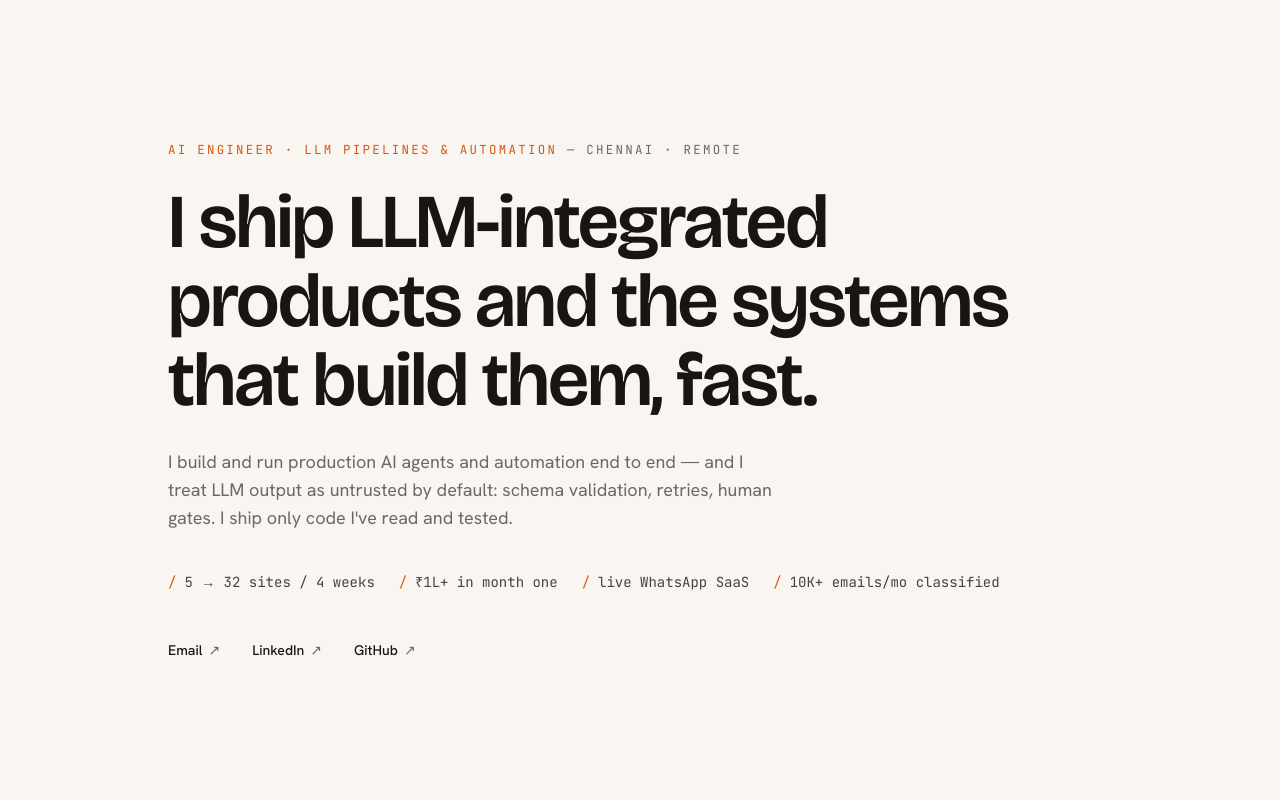
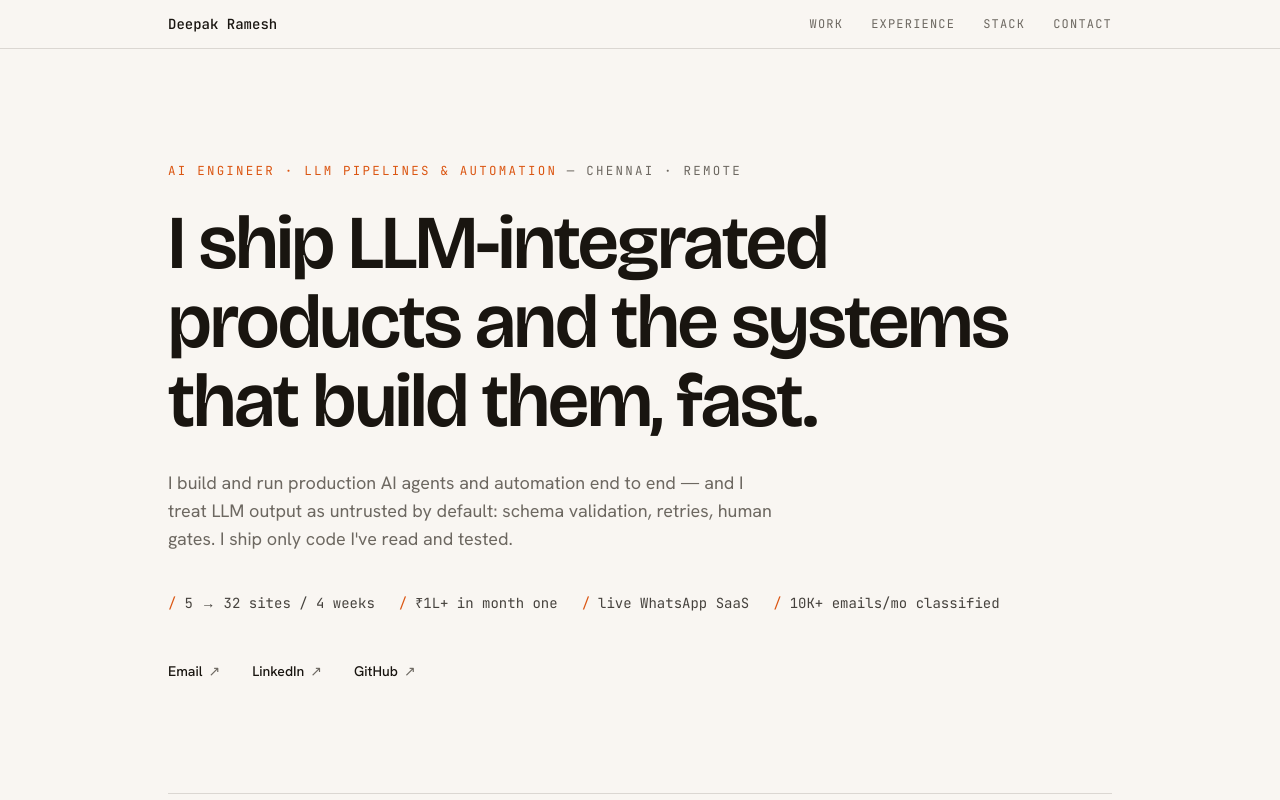
Before and after one commit to rdeepak-711/portfolio, a Next.js app: page / in a window 1280 px wide. Shown: the top 800 px of the page. Built offline with nearby package versions, Linux system fonts and the light colour scheme.

Commit message:
P0: sticky nav + section anchors + smooth scroll, favicon, OG/social image, metadata

```diff
--- a/src/app/globals.css
+++ b/src/app/globals.css
@@ -43,6 +43,10 @@ body {
 }
 
 @media (prefers-reduced-motion: no-preference) {
+  html {
+    scroll-behavior: smooth;
+  }
+
   /* Page-load stagger: runs once on mount. Delays set inline per element. */
   .reveal {
     animation: reveal 0.7s cubic-bezier(0.16, 1, 0.3, 1) both;
--- a/src/app/layout.tsx
+++ b/src/app/layout.tsx
@@ -6,10 +6,27 @@ const display = Bricolage_Grotesque({ subsets: ["latin"], variable: "--ff-displa
 const body = Hanken_Grotesk({ subsets: ["latin"], variable: "--ff-body" });
 const mono = JetBrains_Mono({ subsets: ["latin"], variable: "--ff-mono" });
 
+const SITE = "https://portfolio-jade-seven-64.vercel.app";
+const TITLE = "Deepak Ramesh — AI Engineer · LLM Pipelines & Automation";
+const DESCRIPTION =
+  "I build and run production AI agents and automation end to end. A live multi-tenant WhatsApp SaaS, a multi-agent pipeline that scaled site production 5→32 in 4 weeks, ML email classification at 10K+/month.";
+
 export const metadata: Metadata = {
-  title: "Deepak Ramesh — AI Engineer · LLM Pipelines & Automation",
-  description:
-    "I build and run production AI agents and automation end to end. A live multi-tenant WhatsApp SaaS, a multi-agent pipeline that scaled site production 5→32 in 4 weeks, ML email classification at 10K+/month.",
+  metadataBase: new URL(SITE),
+  title: TITLE,
+  description: DESCRIPTION,
+  openGraph: {
+    title: TITLE,
+    description: DESCRIPTION,
+    url: SITE,
+    siteName: "Deepak Ramesh",
+    type: "website",
+  },
+  twitter: {
+    card: "summary_large_image",
+    title: TITLE,
+    description: DESCRIPTION,
+  },
 };
 
 export default function RootLayout({
--- /dev/null
+++ b/src/app/opengraph-image.tsx
@@ -0,0 +1,77 @@
+import { ImageResponse } from "next/og";
+
+export const alt = "Deepak Ramesh — AI Engineer · LLM Pipelines & Automation";
+export const size = { width: 1200, height: 630 };
+export const contentType = "image/png";
+
+const PAPER = "#f7f5f1";
+const INK = "#241f1c";
+const MUTED = "#5c574f";
+const LINE = "#e2ddd6";
+const ACCENT = "#c2541f";
+
+const METRICS = [
+  "5 to 32 sites in 4 weeks",
+  "live WhatsApp SaaS",
+  "10K+ emails / month classified",
+];
+
+export default function OpengraphImage() {
+  return new ImageResponse(
+    (
+      <div
+        style={{
+          width: "100%",
+          height: "100%",
+          display: "flex",
+          flexDirection: "column",
+          justifyContent: "space-between",
+          background: PAPER,
+          color: INK,
+          padding: "72px 80px",
+          fontFamily: "sans-serif",
+        }}
+      >
+        <div
+          style={{
+            display: "flex",
+            fontSize: 26,
+            letterSpacing: 4,
+            color: ACCENT,
+            textTransform: "uppercase",
+          }}
+        >
+          AI Engineer / LLM Pipelines &amp; Automation
+        </div>
+
+        <div style={{ display: "flex", flexDirection: "column" }}>
+          <div style={{ display: "flex", fontSize: 92, fontWeight: 700, letterSpacing: -2 }}>
+            Deepak Ramesh
+          </div>
+          <div style={{ display: "flex", marginTop: 20, fontSize: 36, color: MUTED, maxWidth: 920, lineHeight: 1.25 }}>
+            I ship LLM-integrated products and the systems that build them, fast.
+          </div>
+        </div>
+
+        <div
+          style={{
+            display: "flex",
+            gap: 36,
+            fontSize: 23,
+            color: INK,
+            borderTop: `1px solid ${LINE}`,
+            paddingTop: 30,
+          }}
+        >
+          {METRICS.map((m) => (
+            <div key={m} style={{ display: "flex", gap: 10 }}>
+              <span style={{ color: ACCENT }}>/</span>
+              <span>{m}</span>
+            </div>
+          ))}
+        </div>
+      </div>
+    ),
+    { ...size },
+  );
+}
--- a/src/app/page.tsx
+++ b/src/app/page.tsx
@@ -105,9 +105,33 @@ function SectionLabel({ no, children }: { no: string; children: React.ReactNode
 
 export default function Home() {
   return (
-    <main className="mx-auto w-full max-w-5xl px-6 sm:px-10">
-      {/* Hero */}
-      <section className="flex min-h-screen flex-col justify-center py-24">
+    <>
+      <header className="sticky top-0 z-50 border-b border-line bg-paper">
+        <div className="mx-auto flex w-full max-w-5xl items-center justify-between px-6 py-3.5 sm:px-10">
+          <a
+            href="#top"
+            className="font-mono text-sm font-medium text-ink transition-colors hover:text-accent"
+          >
+            Deepak Ramesh
+          </a>
+          <nav className="hidden gap-7 font-mono text-xs uppercase tracking-[0.1em] text-muted sm:flex">
+            <a href="#work" className="transition-colors hover:text-accent">Work</a>
+            <a href="#experience" className="transition-colors hover:text-accent">Experience</a>
+            <a href="#stack" className="transition-colors hover:text-accent">Stack</a>
+            <a href="#contact" className="transition-colors hover:text-accent">Contact</a>
+          </nav>
+          <a
+            href="#contact"
+            className="font-mono text-xs uppercase tracking-[0.1em] text-accent sm:hidden"
+          >
+            Contact ↗
+          </a>
+        </div>
+      </header>
+
+      <main className="mx-auto w-full max-w-5xl px-6 sm:px-10">
+        {/* Hero */}
+        <section id="top" className="flex min-h-[calc(100svh-3.5rem)] flex-col justify-center py-24">
         <p
           className="reveal font-mono text-[0.72rem] uppercase tracking-[0.18em] text-accent sm:text-[0.78rem]"
           style={{ animationDelay: "0ms" }}
@@ -155,7 +179,7 @@ export default function Home() {
       </section>
 
       {/* Selected Work */}
-      <section className="border-t border-line py-20 sm:py-28">
+      <section id="work" className="scroll-mt-16 border-t border-line py-20 sm:py-28">
         <SectionLabel no="01">Selected Work</SectionLabel>
         <div className="mt-12 flex flex-col gap-16 sm:gap-20">
           {PROJECTS.map((p) => (
@@ -191,7 +215,7 @@ export default function Home() {
       </section>
 
       {/* Experience */}
-      <section className="border-t border-line py-20 sm:py-28">
+      <section id="experience" className="scroll-mt-16 border-t border-line py-20 sm:py-28">
         <SectionLabel no="02">Experience</SectionLabel>
         <div className="mt-12 flex flex-col gap-14 sm:gap-16">
           {EXPERIENCE.map((r) => (
@@ -222,7 +246,7 @@ export default function Home() {
       </section>
 
       {/* Stack */}
-      <section className="border-t border-line py-20 sm:py-28">
+      <section id="stack" className="scroll-mt-16 border-t border-line py-20 sm:py-28">
         <SectionLabel no="03">Stack</SectionLabel>
         <dl className="reveal-scroll mt-12 flex flex-col">
           {SKILLS.map((s) => (
@@ -264,7 +288,7 @@ export default function Home() {
       </section>
 
       {/* Contact */}
-      <section className="border-t border-line py-20 sm:py-28">
+      <section id="contact" className="scroll-mt-16 border-t border-line py-20 sm:py-28">
         <SectionLabel no="05">Contact</SectionLabel>
         <div className="reveal-scroll mt-10">
           <p className="max-w-[26ch] font-display text-[clamp(1.7rem,5.5vw,2.6rem)] font-semibold leading-[1.08] tracking-[-0.02em]">
@@ -292,6 +316,7 @@ export default function Home() {
           <span>built with Next.js · 2026</span>
         </div>
       </footer>
-    </main>
+      </main>
+    </>
   );
 }
```
Also changed, not shown: src/app/icon.svg (added).
